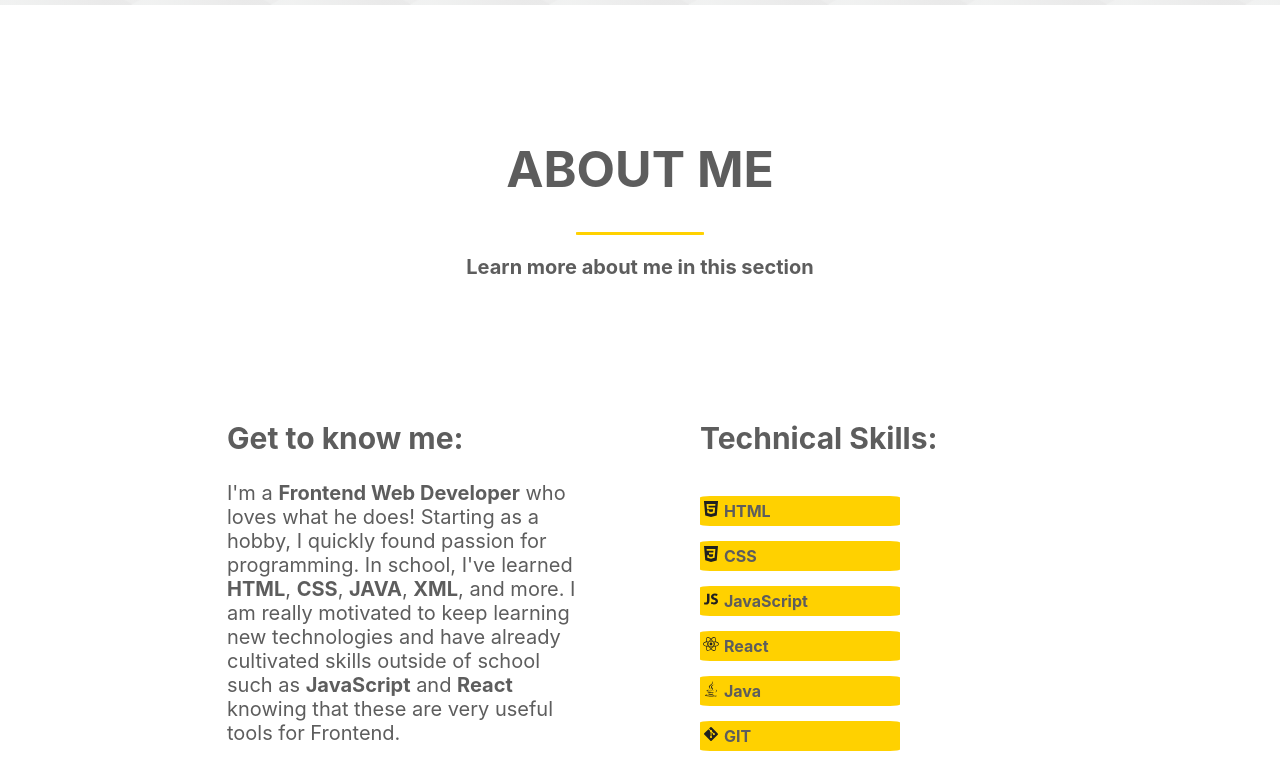
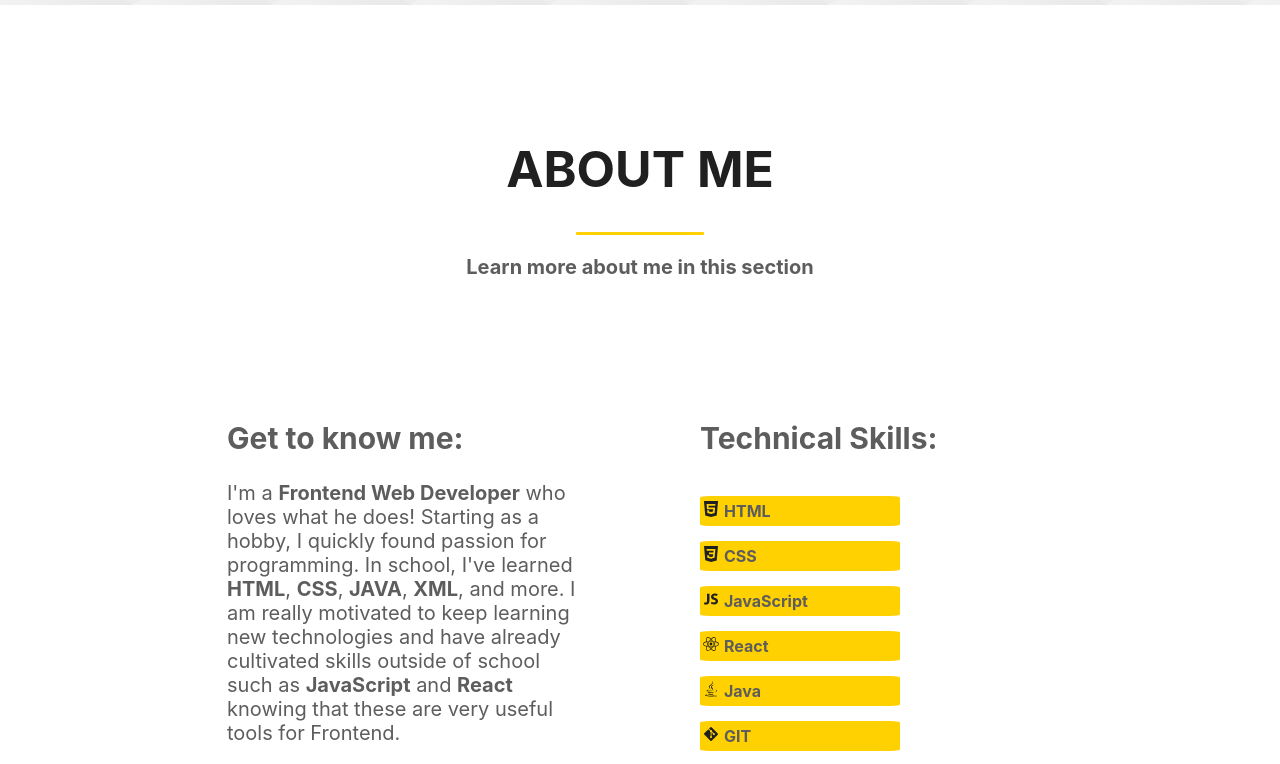
Before and after one commit to akiss9211/adam-kisseberth-portfolio, a React (Create React App) app in the folder portfolio-page/: page / in a window 1280 px wide. Shown: the part 920-1684 px from the top of the page. Built offline with nearby package versions, Linux system fonts and the light colour scheme.

Commit message:
Changed title text to darker color to give more contrast

```diff
--- a/portfolio-page/src/App.css
+++ b/portfolio-page/src/App.css
@@ -260,7 +260,7 @@
 .about-title-text h1 {
   font-weight: bold;
   font-size: 50px;
-  color: #5d5d5d;
+  color: #202020;
 }
 
 .about-title-text p {
```
